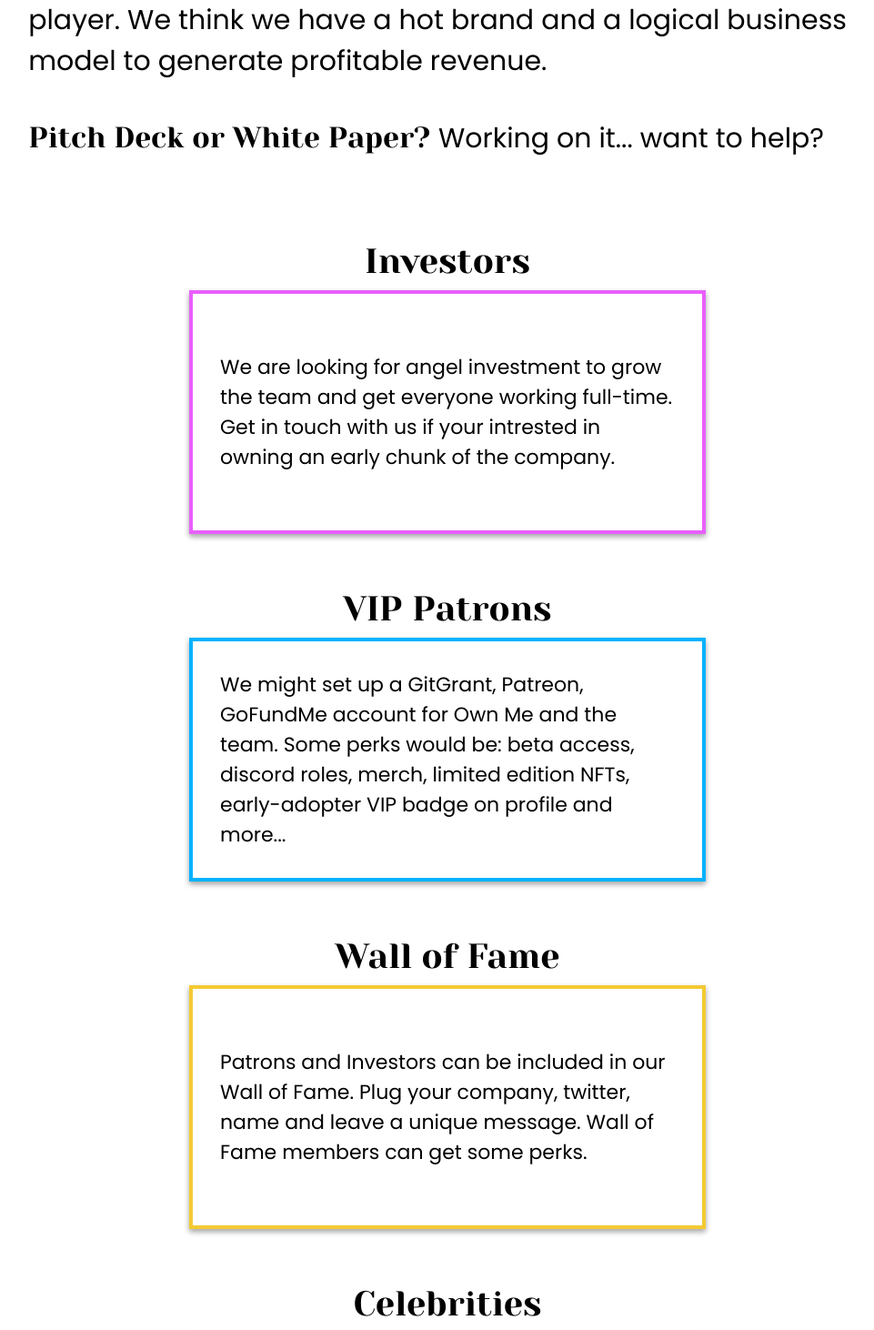
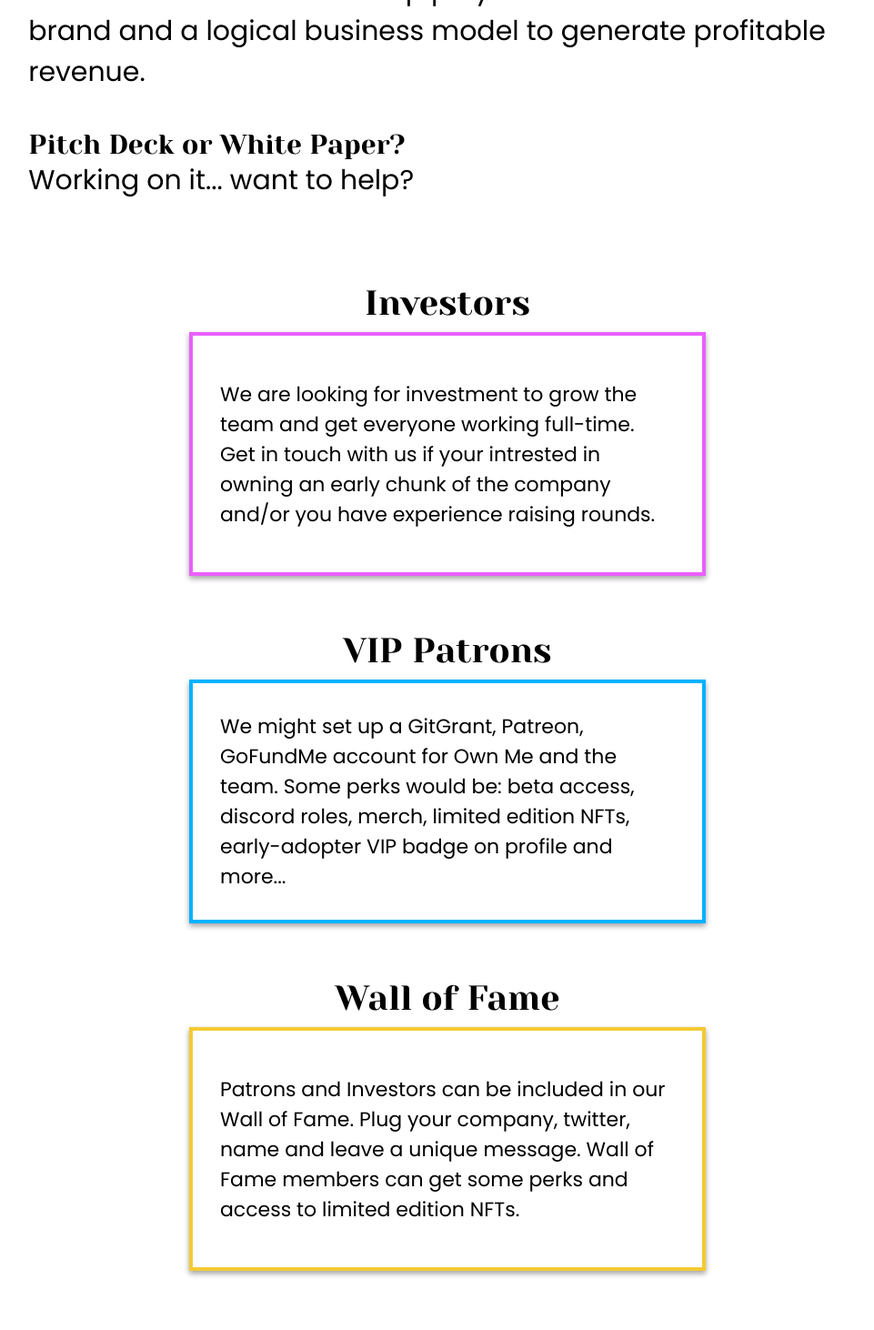
Before and after one commit to own-me/nude-promo, a React app: page / in a window 1280 px wide. Shown: the part 9360-10822 px from the top of the page at 91% size, without its empty margins (148-1109 px from the left). Built offline with nearby package versions, Linux system fonts and the light colour scheme.

Commit message:
mobile optimize funding section

```diff
--- a/components/funding/Funding.tsx
+++ b/components/funding/Funding.tsx
@@ -21,6 +21,7 @@ const FundingHeader = styled.div`
     @media screen and (max-width: 600px) {
         font-size: 40px;
         text-align: center;
+        margin-bottom: 20px;
     }
 `;
 
@@ -31,6 +32,10 @@ const FundingCardsContainer = styled.div`
     justify-content: space-evenly;
     align-items: center;
     margin: 40px 0px;
+
+    @media screen and (max-width: 600px) {
+        margin: 10px 0px;
+    }
 `;
 
 export default function Funding() {
--- a/components/funding/FundingCard.tsx
+++ b/components/funding/FundingCard.tsx
@@ -3,6 +3,10 @@ import styled from "styled-components";
 
 const FundingCardContainer = styled.div`
     margin: 30px;
+
+    @media screen and (max-width: 600px) {
+        margin: 30px 5px;
+    }
 `;
 
 const FundingCardTitle = styled.div`
@@ -20,6 +24,11 @@ const FundingCardBox = styled.div<{ $borderColor: string }>`
     width: 500px;
     padding: 30px;
     box-shadow: 0 3px 6px rgb(0 0 0 / 16%), 0 3px 6px rgb(0 0 0 / 23%);
+
+    @media screen and (max-width: 600px) {
+        width: 80%;
+        height: 100%;
+    }
 `;
 
 const FundingCardText = styled.div`
--- a/components/funding/FundingText.tsx
+++ b/components/funding/FundingText.tsx
@@ -5,11 +5,21 @@ const FundingTextContainer = styled.div`
     font-family: Poppins, Open Sans;
     font-size: 30px;
     padding: 20px 10%;
+
+    @media screen and (max-width: 600px) {
+        font-size: 20px;
+        padding: 20px 5%;
+    }
 `;
 
 const BoldText = styled.span`
     font-family: Yeseva One, Open Sans;
-    font-size: 32px;
+    display: block;
+
+    @media screen and (max-width: 600px) {
+        font-size: 25px;
+        margin-bottom: 10px;
+    }
 `;
 
 export default function FundingText({ boldText, mainText }) {
--- a/components/funding/config.ts
+++ b/components/funding/config.ts
@@ -20,7 +20,7 @@ export const fundingTextData = [
 export const fundingCardData = [
     {
         title: "Investors",
-        text: "We are looking for angel investment to grow the team and get everyone working full-time. Get in touch with us if your intrested in owning an early chunk of the company.",
+        text: "We are looking for investment to grow the team and get everyone working full-time. Get in touch with us if your intrested in owning an early chunk of the company and/or you have experience raising rounds.",
         color: "#E95FFF"
     },
     {
@@ -30,7 +30,7 @@ export const fundingCardData = [
     },
     {
         title: "Wall of Fame",
-        text: "Patrons and Investors can be included in our Wall of Fame. Plug your company, twitter, name and leave a unique message. Wall of Fame members can get some perks.",
+        text: "Patrons and Investors can be included in our Wall of Fame. Plug your company, twitter, name and leave a unique message. Wall of Fame members can get some perks and access to limited edition NFTs.",
         color: "#F4CA33"
     },
     {
```
